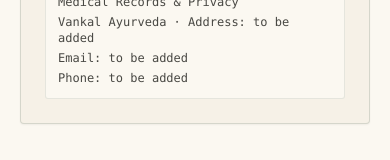
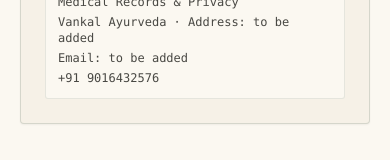
Before and after one commit to devjashani/Dr.Lavesh-ayurveda-clinic, a Next.js app: page /privacy in a window 390 px wide. Shown: the part 2324-2484 px from the top of the page. Built offline with nearby package versions, Linux system fonts and the light colour scheme.

Commit message:
feat: update placeholder clinic phone number with official contact in templates and UI

```diff
--- a/src/app/admin/AdminClient.tsx
+++ b/src/app/admin/AdminClient.tsx
@@ -1979,7 +1979,7 @@ export function AdminClient() {
                           </div>
                           <div className="text-right text-[11px] text-ink/70 font-mono hidden sm:block">
                             <div>Address: to be added</div>
-                            <div>Phone: to be added</div>
+                            <div>+91 9016432576</div>
                             <div>Email: to be added</div>
                           </div>
                         </div>
--- a/src/app/privacy/page.tsx
+++ b/src/app/privacy/page.tsx
@@ -116,7 +116,7 @@ export default function PrivacyPage() {
               <div>Medical Records & Privacy</div>
               <div>Vankal Ayurveda · Address: to be added</div>
               <div>Email: to be added</div>
-              <div>Phone: to be added</div>
+              <div>+91 9016432576</div>
             </div>
           </section>
         </div>
```
Also changed, not shown: src/lib/templates/appointment-confirmation-email.txt, src/lib/templates/appointment-confirmation-whatsapp.txt, src/lib/templates/appointment-reminder-email.txt, src/lib/templates/appointment-reminder-whatsapp.txt, 1 other file (tests, documents, lock files or other folders).
